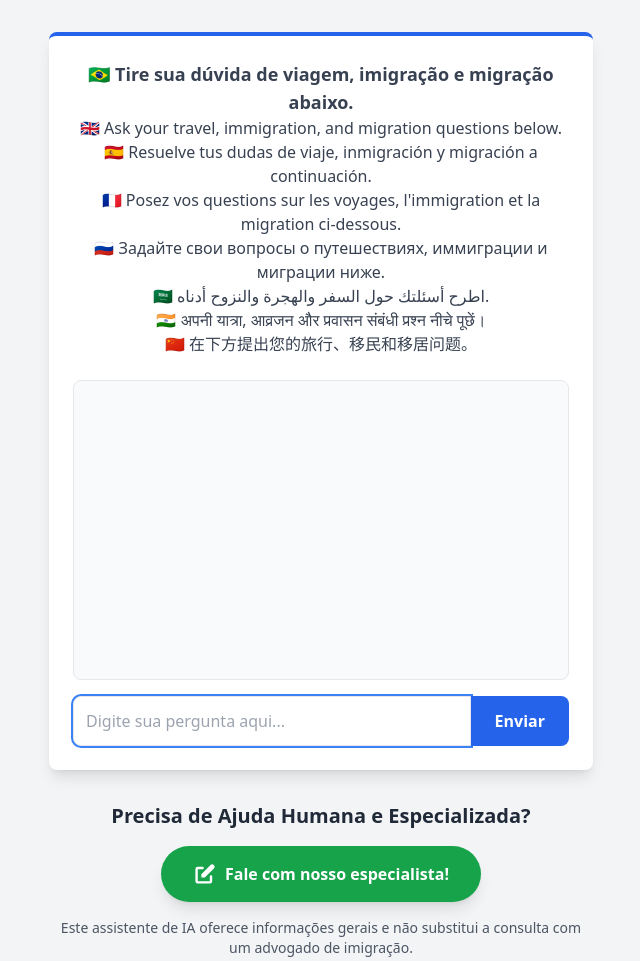
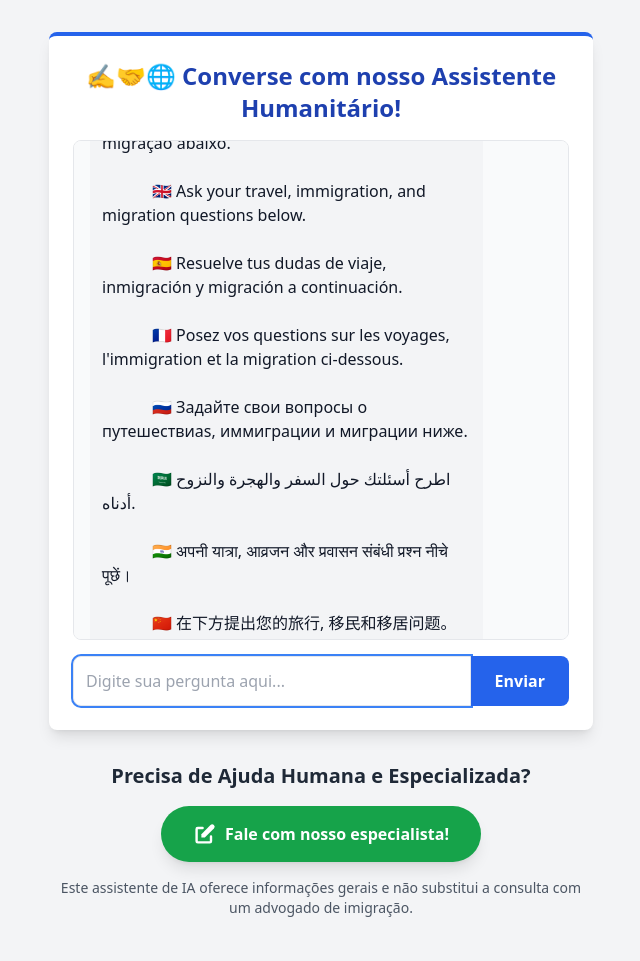
Before and after one commit to evoluzionstartup/adv, a plain HTML site: page diagnostico_imigrante.html in a window 1280 px wide. Shown: the top 961 px of the page, without its empty margins (319-959 px from the left). Drawn offline with nearby package versions, Linux system fonts and the light colour scheme.

Commit message:
Update diagnostico_imigrante.html

```diff
--- a/diagnostico_imigrante.html
+++ b/diagnostico_imigrante.html
@@ -30,6 +30,7 @@
             text-align: left;
             padding: 10px 14px;
             border-radius: 18px 18px 18px 2px; /* Borda arredondada diferenciada */
+            white-space: pre-wrap; /* Adicionado para respeitar quebras de linha e espaços */
         }
         .error-message {
             background-color: #fee2e2; /* bg-red-100 */
@@ -40,43 +41,16 @@
             width: 100%;
             text-align: center;
         }
-        /* Removido .quick-start-button pois os botões serão excluídos */
     </style>
 </head>
 <body class="bg-gray-100 text-gray-900 font-sans">
-
-    <!-- Header removido para simplificar a parte superior -->
-    <!-- <header class="bg-gray-800 text-white py-6 text-center shadow-md">
-        <h1 class="text-3xl font-bold">🌍 Assistente Migratório Humanitário (Beta)</h1>
-        <p class="mt-2 text-sm">Sua conversa direta para esclarecer dúvidas sobre imigração.</p>
-    </header> -->
 
     <main class="max-w-xl mx-auto px-4 py-8 space-y-8">
 
         <!-- Seção do Chatbot Gemini -->
         <section id="chatSection" class="bg-white p-6 rounded-lg shadow-lg border-t-4 border-blue-600">
-            <!-- Título "Converse com nosso Assistente de IA!" removido -->
-
-            <!-- Frase de Boas-Vindas Multilíngue com Bandeiras -->
-            <div class="mb-6 text-center text-gray-700">
-                <p class="text-lg font-semibold">🇧🇷 Tire sua dúvida de viagem, imigração e migração abaixo.</p>
-                <p class="text-base">🇬🇧 Ask your travel, immigration, and migration questions below.</p>
-                <p class="text-base">🇪🇸 Resuelve tus dudas de viaje, inmigración y migración a continuación.</p>
-                <p class="text-base">🇫🇷 Posez vos questions sur les voyages, l'immigration et la migration ci-dessous.</p>
-                <p class="text-base">🇷🇺 Задайте свои вопросы о путешествиях, иммиграции и миграции ниже.</p>
-                <p class="text-base">🇸🇦 اطرح أسئلتك حول السفر والهجرة والنزوح أدناه.</p>
-                <p class="text-base">🇮🇳 अपनी यात्रा, आव्रजन और प्रवासन संबंधी प्रश्न नीचे पूछें।</p>
-                <p class="text-base">🇨🇳 在下方提出您的旅行、移民和移居问题。</p>
-            </div>
-
-            <!-- Botões de Início Rápido removidos -->
-            <!-- <div id="quickStartButtons" class="flex flex-wrap justify-center gap-2 mb-4">
-                <button class="quick-start-button" data-query="Quero saber sobre visto de turismo.">Visto de Turismo</button>
-                <button class="quick-start-button" data-query="Como posso conseguir um visto de trabalho?">Visto de Trabalho</button>
-                <button class="quick-start-button" data-query="Quais os requisitos para residência permanente?">Residência Permanente</button>
-                <button class="quick-start-button" data-query="Preciso de ajuda com refúgio.">Ajuda com Refúgio</button>
-                <button class="quick-start-button" data-query="Quais documentos são necessários para imigrar?">Documentos Necessários</button>
-            </div> -->
+            <!-- Título do container com emojis (ADICIONADO AQUI) -->
+            <h2 class="text-2xl font-bold text-blue-800 mb-4 text-center">✍️🤝🌐 Converse com nosso Assistente Humanitário!</h2>
 
             <div id="chatMessages" class="bg-gray-50 p-4 rounded-lg border border-gray-200">
                 <!-- Mensagens do chat aparecerão aqui -->
@@ -113,7 +87,6 @@
         const chatMessages = document.getElementById('chatMessages');
         const chatError = document.getElementById('chatError');
         const chatLoading = document.getElementById('chatLoading');
-        // const quickStartButtonsDiv = document.getElementById('quickStartButtons'); // Removido
         const chatSection = document.getElementById('chatSection');
 
         // Tenta detectar o idioma do navegador para usar como idioma padrão
@@ -135,6 +108,25 @@
 
         // --- IMPORTANTE: SUBSTITUA ESTE URL PELO SEU ENDPOINT REAL DO VERCEL FUNCTIONS ---
         const GEMINI_BACKEND_URL = 'https://assistente-gemini-backend.vercel.app/api/chat';
+
+        // Mensagem inicial multilíngue combinada
+        const combinedInitialMessage = `
+            🇧🇷 Tire sua dúvida de viagem, imigração e migração abaixo.
+
+            🇬🇧 Ask your travel, immigration, and migration questions below.
+
+            🇪🇸 Resuelve tus dudas de viaje, inmigración y migración a continuación.
+
+            🇫🇷 Posez vos questions sur les voyages, l'immigration et la migration ci-dessous.
+
+            🇷🇺 Задайте свои вопросы о путешествиas, иммиграции и миграции ниже.
+
+            🇸🇦 اطرح أسئلتك حول السفر والهجرة والنزوح أدناه.
+
+            🇮🇳 अपनी यात्रा, आव्रजन और प्रवासन संबंधी प्रश्न नीचे पूछें।
+
+            🇨🇳 在下方提出您的旅行, 移民和移居问题。
+        `;
 
         /**
          * Adiciona uma mensagem ao histórico do chat na interface e no array chatHistory.
@@ -211,14 +203,6 @@
             }
         }
 
-        // Event Listener para os botões de início rápido removido
-        // quickStartButtonsDiv.addEventListener('click', (event) => {
-        //     if (event.target.classList.contains('quick-start-button')) {
-        //         const query = event.target.dataset.query;
-        //         sendChatMessage(query);
-        //     }
-        // });
-
         // Event Listeners para o envio de mensagens pelo input
         chatSendBtn.addEventListener('click', () => sendChatMessage(chatInput.value));
         chatInput.addEventListener('keypress', (event) => {
@@ -227,8 +211,9 @@
             }
         });
 
-        // Inicializa a página mostrando o chat diretamente
+        // Inicializa a página mostrando o chat diretamente e a mensagem inicial
         document.addEventListener('DOMContentLoaded', () => {
+            displayMessage(combinedInitialMessage, 'gemini'); // Exibe a mensagem inicial no chat
             chatInput.focus(); // Coloca o foco no campo de input
         });
     </script>
```
